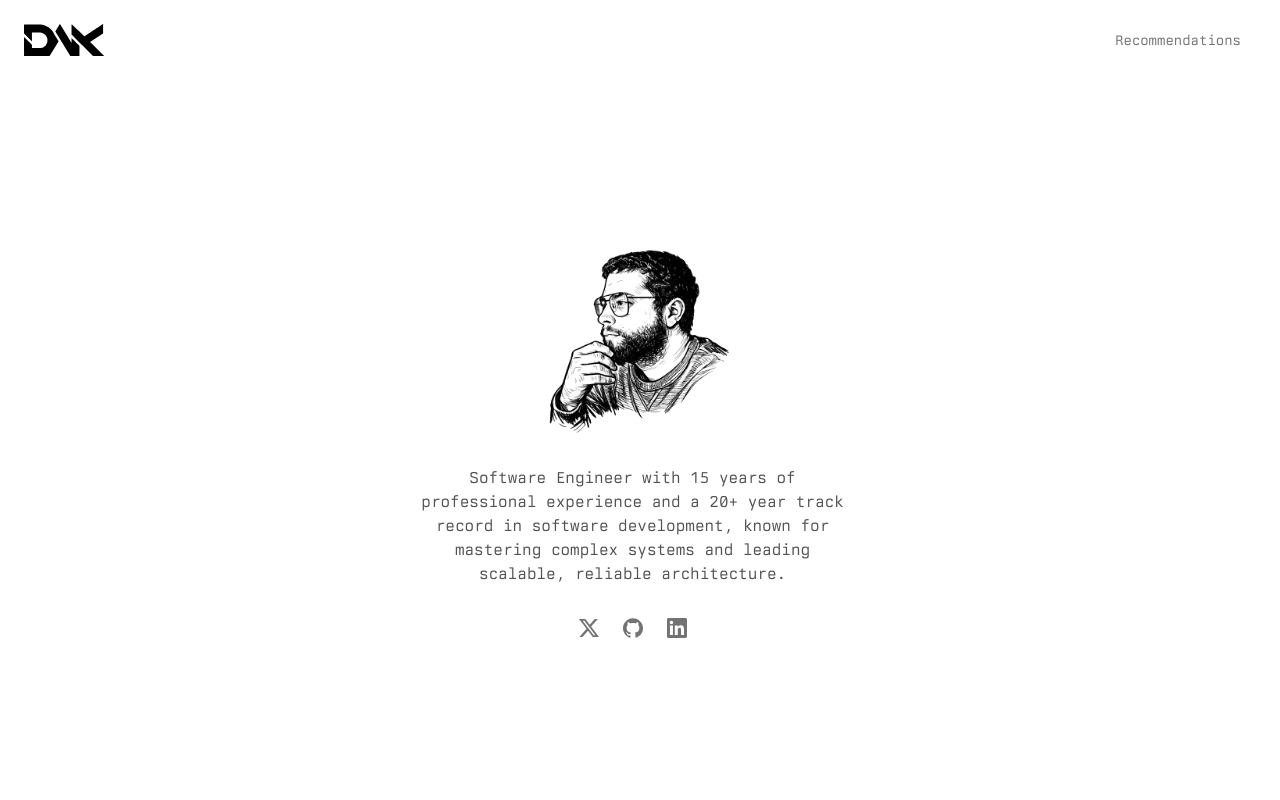
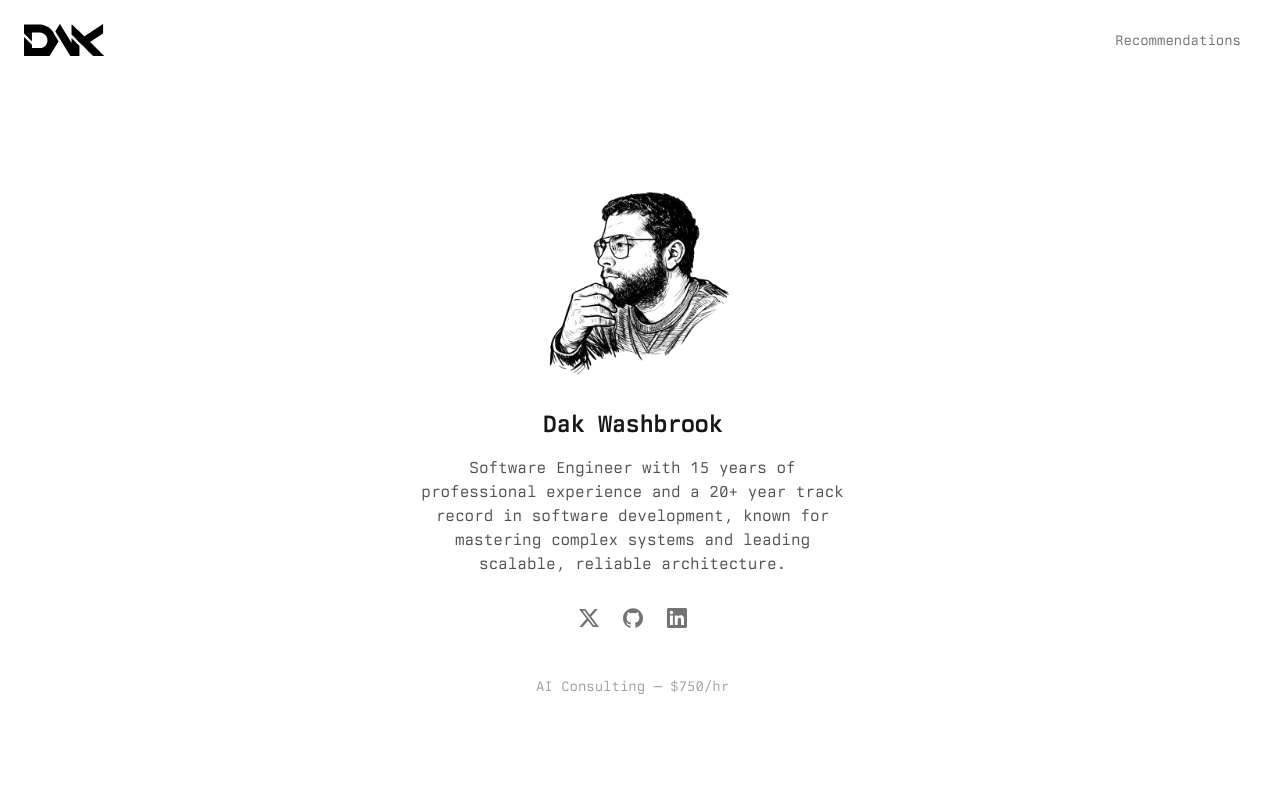
Before and after one commit to dakdevs/dak.dev-2026, a Next.js app: page / in a window 1280 px wide. Shown: the top 800 px of the page. Built offline with nearby package versions, Linux system fonts and the light colour scheme; what @orpc/server would draw is missing.

Commit message:
feat: add name and AI consulting CTA to homepage

```diff
--- a/src/app/page.tsx
+++ b/src/app/page.tsx
@@ -50,7 +50,10 @@ export default function HomePage() {
 						src="/sketch.png"
 						width={200}
 					/>
-					<p className="mt-6 max-w-md text-center text-neutral-600">
+					<h1 className="mt-6 font-bold font-mono text-2xl tracking-tight">
+						Dak Washbrook
+					</h1>
+					<p className="mt-4 max-w-md text-center text-neutral-600">
 						Software Engineer with 15 years of professional experience and a 20+
 						year track record in software development, known for mastering
 						complex systems and leading scalable, reliable architecture.
@@ -69,6 +72,14 @@ export default function HomePage() {
 							</a>
 						))}
 					</nav>
+					<a
+						className="mt-12 font-mono text-neutral-400 text-sm transition-colors hover:text-neutral-600"
+						href="https://cal.com/dak"
+						rel="noopener noreferrer"
+						target="_blank"
+					>
+						AI Consulting — $750/hr
+					</a>
 				</main>
 			</section>
 			<ScrollTimeline />
```
